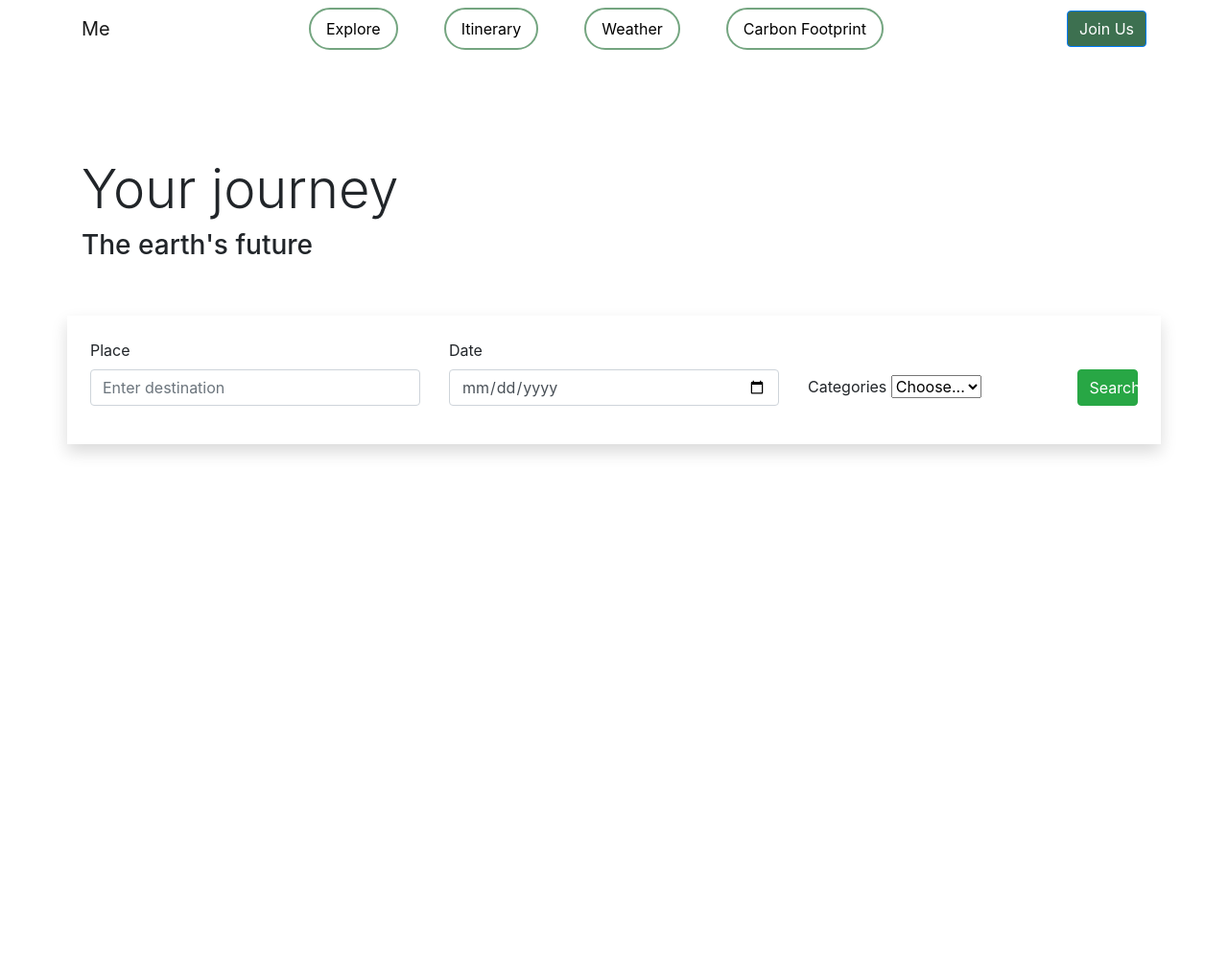
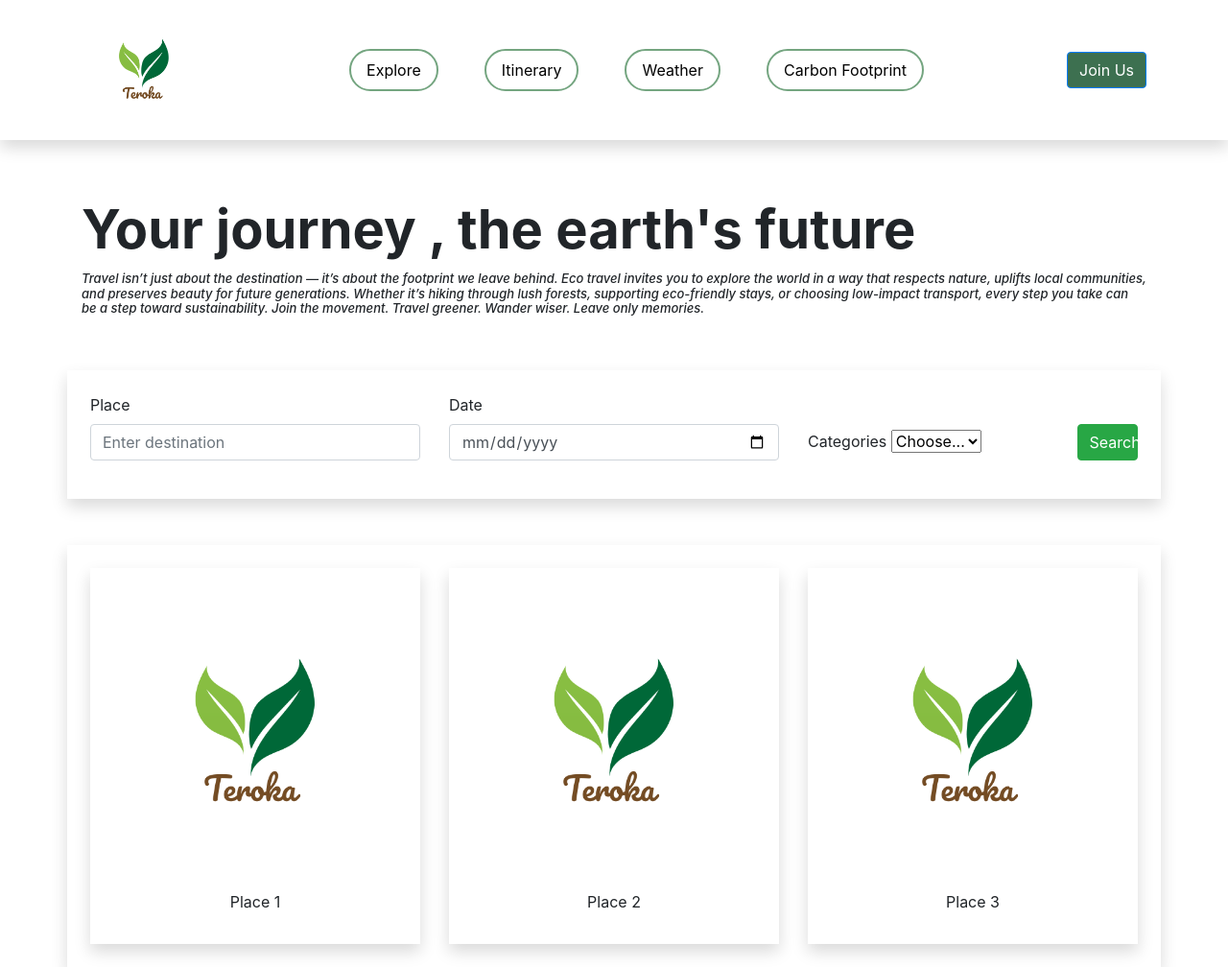
Before and after one commit to hiokauka/eco-travel-planner, a plain HTML site: page Home.html in a window 1280 px wide. Shown: the whole page at 96% size. Before the commit the page ends 800 px from the top, so only its background shows below. Drawn offline with nearby package versions, Linux system fonts and the light colour scheme.

Commit message:
improve design of homepage

```diff
--- a/Home.html
+++ b/Home.html
@@ -16,9 +16,9 @@
 </head>
 
 <body>
-  <nav class="navbar navbar-expand-lg navbar-light" style="background-color: #ffffff;">
+  <nav class="navbar navbar-expand-lg navbar-light shadow" style="background-color: #ffffff;">
     <div class="container">
-      <a class="navbar-brand" href="#">Me</a>
+      <img src="assets/images/logo.png" alt="Logo" height="130">
       <button class="navbar-toggler" type="button" data-toggle="collapse" data-target="#myNavbar"
         aria-controls="myNavbar" aria-expanded="false" aria-label="Toggle navigation">
         <span class="navbar-toggler-icon"></span>
@@ -50,12 +50,19 @@
     </div>
   </nav>
 
-
-  <div class="container mt-1">
+  <div class="main-content">
+    <div class="container">
       <div class="row">
         <div class="col text-start lines-main">
-        <h2 class="display-4">Your journey</h2>
-        <h3 class="display-5">The earth's future </h3>
+          <h2 class="display-4 fw-bold">Your journey , the earth's future</h2>
+          <h3 class="display-8">Travel isn’t just about the destination — it’s about the footprint we leave behind. Eco
+            travel invites you to explore the world in a way that respects nature, uplifts local communities, and
+            preserves beauty for future generations.
+
+            Whether it’s hiking through lush forests, supporting eco-friendly stays, or choosing low-impact transport,
+            every step you take can be a step toward sustainability.
+
+            Join the movement. Travel greener. Wander wiser. Leave only memories. </h3>
         </div>
       </div>
     </div>
@@ -94,6 +101,41 @@
       </form>
     </div>
 
+    <div class="container favourite-place shadow p-4 mt-5">
+      <div class="row">
+
+        <div class="col-md-4">
+          <div class="shadow p-3 text-center">
+            <div class="place-image">
+              <img src="assets/images/logo.png" alt="Place 1" class="img-fluid rounded">
+            </div>
+            <p class="place-name mt-2">Place 1</p>
+          </div>
+        </div>
+
+        <div class="col-md-4">
+          <div class="shadow p-3 text-center">
+            <div class="place-image">
+              <img src="assets/images/logo.png" alt="Place 2" class="img-fluid rounded">
+            </div>
+            <p class="place-name mt-2">Place 2</p>
+          </div>
+        </div>
+
+        <div class="col-md-4">
+          <div class="shadow p-3 text-center">
+            <div class="place-image">
+              <img src="assets/images/logo.png" alt="Place 3" class="img-fluid rounded">
+            </div>
+            <p class="place-name mt-2">Place 3</p>
+          </div>
+        </div>
+
+      </div>
+    </div>
+
+
+  </div>
 
 
 
--- a/assets/css/home.css
+++ b/assets/css/home.css
@@ -3,6 +3,8 @@
   top: 0;
   z-index: 1000;
 }
+
+
 
 
 .nav-link {
@@ -12,7 +14,18 @@
 
 .lines-main {
 
-  margin-top: 100px;
+  margin-top: 60px;
+}
+
+.lines-main h2 {
+
+  font-weight: 700;
+}
+
+.lines-main h3 {
+  font-size: small;
+  font-style: italic;
+  margin-top: 10px;
 }
 
 .container-explore {
@@ -26,17 +39,24 @@
 }
 
 .custom-btn {
-  background-color: #fff; /* Green background */
-  color: #fff; /* White text */
-  border: 2px solid #74a580; /* Green border */
+  background-color: #fff;
+  /* Green background */
+  color: #fff;
+  /* White text */
+  border: 2px solid #74a580;
+  /* Green border */
 }
 
 .custom-btn:hover {
-  background-color: #74a580; /* Darker green on hover */
-  border-color: #218838; /* Darker border color */
-  color: #fff; /* Keep white text on hover */
+  background-color: #74a580;
+  /* Darker green on hover */
+  border-color: #218838;
+  /* Darker border color */
+  color: #fff;
+  /* Keep white text on hover */
 }
 
 .custom-btn:focus {
-  box-shadow: 0 0 0 0.25rem rgba(40, 167, 69, 0.5); /* Green outline on focus */
+  box-shadow: 0 0 0 0.25rem rgba(40, 167, 69, 0.5);
+  /* Green outline on focus */
 }
```
Also changed, not shown: assets/images/logo.png (added), assets/images/logo.svg (added). Lines whose indentation alone changed are shown as unchanged.
